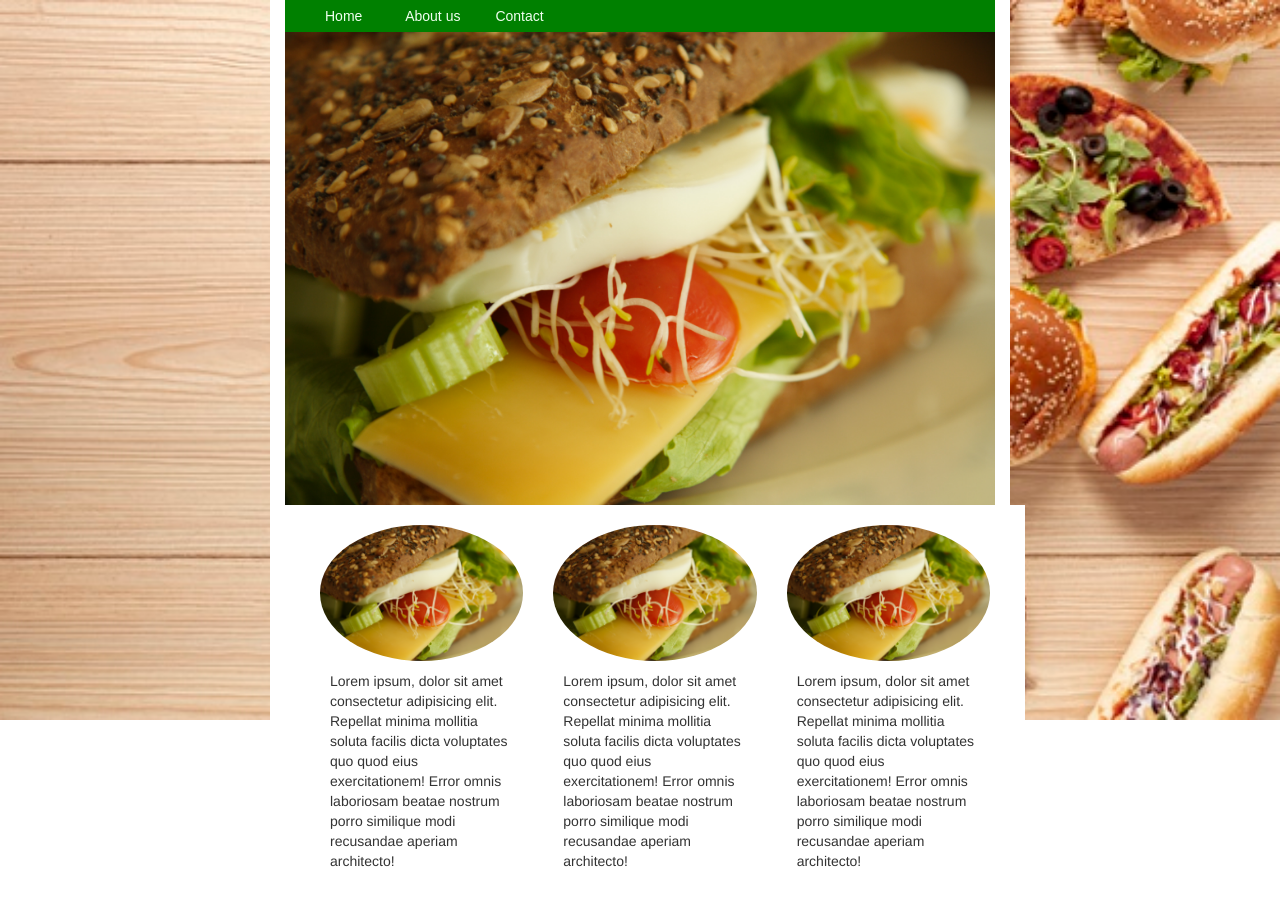
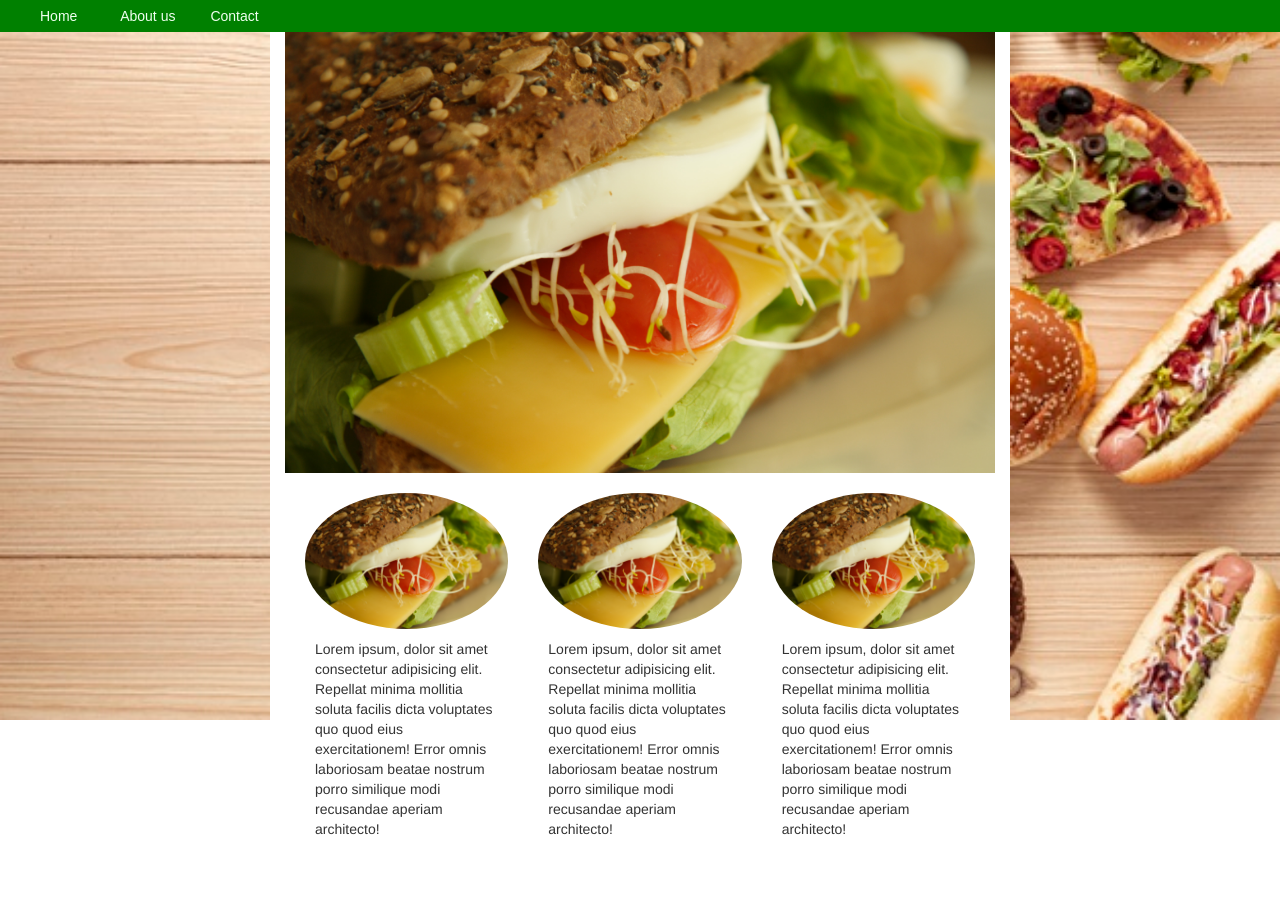
Before and after one commit to lamichhanekusum01/firstproject, a plain HTML site: page index.html in a window 1280 px wide. After the commit the page ends 879 px from the top, so only its background shows below. Drawn offline with nearby package versions, Linux system fonts and the light colour scheme.

Commit message:
Fixed navbar

```diff
--- a/css/style.css
+++ b/css/style.css
@@ -40,6 +40,9 @@ nav{
 .menu{
     padding: 6px 0 6px 40px;
     background: green;
+    position: fixed;
+    z-index: 100;
+    width: 100%;
 
 }
 .menu a {
--- a/index.html
+++ b/index.html
@@ -14,17 +14,21 @@
 </head>
 
 <body>
+
     <header id="main-image">
-        <img src="image/main-image.jpg">
-    </header>
-        <div class="container">
-            <nav class="menu">
+         <nav class="menu">
                 <a href="/">Home</a> &nbsp; &nbsp;&nbsp;&nbsp; &nbsp;&nbsp;&nbsp;
                 <a href="about.html">About us</a> &nbsp;&nbsp;&nbsp; &nbsp;&nbsp;&nbsp;
                 <a href="contact.html">Contact</a> &nbsp;&nbsp;&nbsp; &nbsp;&nbsp;&nbsp;
             </nav>
+        <img src="image/main-image.jpg">
+    </header>
+        <div class="container">
+
             <div class="main" id="home">
                 <img src="image/healthy-food-1328289.jpg" alt="Image of a burger.">
+                </div>
+        </div>
 
 
     <div id="about">
```
